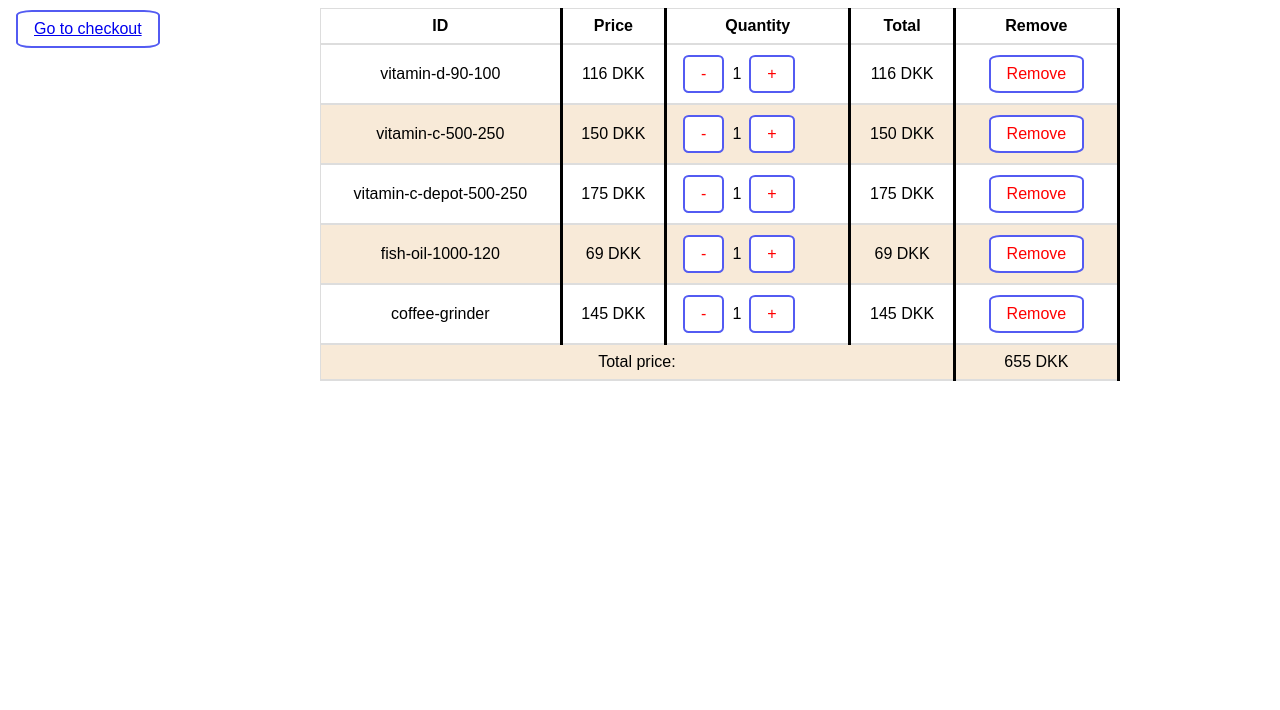
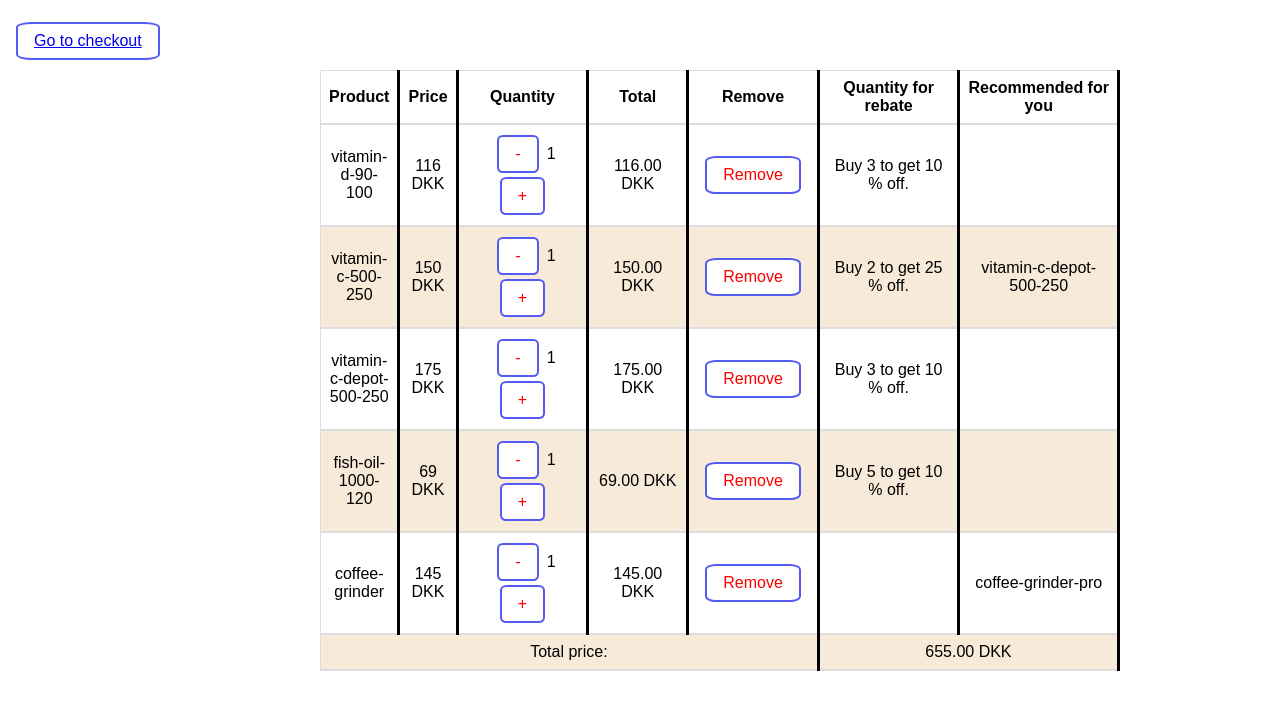
Before and after one commit to ChviChvi/Webshop-frontend-backend, a React (Vite) app in the folder vite-frontend-webshop/: page / in a window 1280 px wide. Shown: the top 710 px of the page. Built offline with nearby package versions, Linux system fonts and the light colour scheme.

Commit message:
Discount if total is above rebatequantite. Quantity for rebate column added. Recommended for you column added. Saved row added.

```diff
--- a/vite-frontend-webshop/src/components/CustomerBasket.tsx
+++ b/vite-frontend-webshop/src/components/CustomerBasket.tsx
@@ -38,6 +38,8 @@ function CustomerBasket() {
 
 
 
+
+
     // creates the table-body
     const listItems = checkoutlist.map((item, index) => {
         // we remove the row if the index of the row is in the removed array.
@@ -51,6 +53,10 @@ function CustomerBasket() {
                 setDeleteButton((removed) => [...removed, index]);
             }
         };
+
+
+
+
         // 1 row with every id the item has. + deleteButton (item.d/pice/count/total)
         return (
             <tr key={item.id}>
@@ -62,31 +68,61 @@ function CustomerBasket() {
                     <Counter index={index} />
                 </td>
                 <td>
-                    {total} {item.currency}
+                    { item.rebateQuantity > 0 && counts[index] >= item.rebateQuantity ? (
+                        <>
+                            <span
+                                className="regular-price">{total.toFixed(2)} {item.currency}
+                            </span>
+                            <br />
+                            <span className="discounted-price">
+                                {(total*(1-item.rebatePercent/100)).toFixed(2)} {item.currency}
+                            </span>
+                        </>
+                    ) : (
+                        <>
+                            <span> {total.toFixed(2)} {item.currency} </span>
+                        </>
+                    )}
                 </td>
 
                 <td>
                     <button onClick={clickHandlerRemove}>Remove</button>
                 </td>
-
-
+                <td>
+                    {item.rebatePercent > 0 && (
+                        <>
+                            Buy {item.rebateQuantity} to get {item.rebatePercent} % off.
+                        </>
+                    )}
+                </td>
+                <td>
+                    {item.upsellProductId ? item.upsellProductId : null}
+                </td>
             </tr>
         );
     });
 
-    // calculates the total price of all the items which are not in the sletknap array.
+    // calculates the total price of all the items which are not in the deleteButton array.
     let totalSum = 0;
     for (let i = 0; i < checkoutlist.length; i++) {
         if (deleteButton.includes(i)) continue;
         const item = checkoutlist[i];
         const count = counts[i];
-        totalSum += item.price * count;
+        if(count>=item.rebateQuantity){
+            totalSum += item.price * count*(1-item.rebatePercent/100)
+        }
+        else{
+        totalSum += item.price * count;}
     }
+
+
 
     // have to add !priceReduction here otherwise there is an infinite loop
     if (totalSum > 1000&& !priceReduction){
         setPriceReduction(true);
     }
+
+
 
     let content;
     // Renders the headers, body, and bottom row.
@@ -104,31 +140,40 @@ function CustomerBasket() {
 
         content = (
             <div>
-                <table>
+                <table style={{ marginTop: '50px', width: '100%' }}>
                     <thead>
                     <tr className="id-headers">
-                        <td>ID</td>
+                        <td>Product</td>
                         <td>Price</td>
-                        <td>Quantity</td>
-                        <td>Total</td>
+                        <td style={{width: '20%'}}>Quantity</td>
+                        <td style={{width: '15%'}}>Total</td>
                         <td>Remove</td>
+                        <td style={{width: '22%'}}>Quantity for rebate</td>
+                        <td style={{width: '22%'}}>Recommended for you</td>
                     </tr>
                     </thead>
                     <tbody>
                     {listItems}
                     <tr className={`rows-css ${oldPrice}`}>
-                        <td colSpan={4}>Total price:</td>
-                        <td>
-                            {totalSum} {checkoutlist[0].currency}
+                        <td colSpan={5}>Total price:</td>
+                        <td colSpan={2}>
+                            {totalSum.toFixed(2)} {checkoutlist[0].currency}
                         </td>
                     </tr>
                     {priceReduction == true && (
-                        <tr className={`rows-css ${newPrice}`}>
-                            <td colSpan={4}>New price!</td>
-                            <td>
-                                {totalSum * 0.90} {checkoutlist[0].currency}
-                            </td>
-                        </tr>
+                        <>
+                            <tr className={`rows-css ${newPrice}`}>
+                                <td colSpan={5}>New price!</td>
+                                <td colSpan={2}>
+                                    {(totalSum * 0.90).toFixed(2)} {checkoutlist[0].currency}
+                                </td>
+                            </tr>
+                            <tr className={`rows-css ${newPrice}`}>
+                                <td colSpan={5}>You saved:</td>
+                                <td colSpan={2}>{(totalSum-totalSum * 0.90).toFixed(2)} {checkoutlist[0].currency}</td>
+                            </tr>
+
+                        </>
                     )}
 
 
@@ -142,7 +187,7 @@ function CustomerBasket() {
 
     }
     return (
-        <div>
+        <div style={{ marginTop: '20px' }}>
             {content}
             <button type="submit"><Link to="/checkoutform">Go to checkout</Link></button>
         </div>
--- a/vite-frontend-webshop/src/stylesheets/styles.css
+++ b/vite-frontend-webshop/src/stylesheets/styles.css
@@ -92,7 +92,6 @@ button:hover {
     padding: 15px;
     overflow-y: auto;
     height: 200px;
-
 }
 
 
@@ -109,3 +108,12 @@ table{
     font-weight: bold;
     color: green;
 }
+
+.regular-price {
+    color: red;
+    text-decoration: line-through;
+}
+
+.discounted-price {
+    color: green;
+}
```
